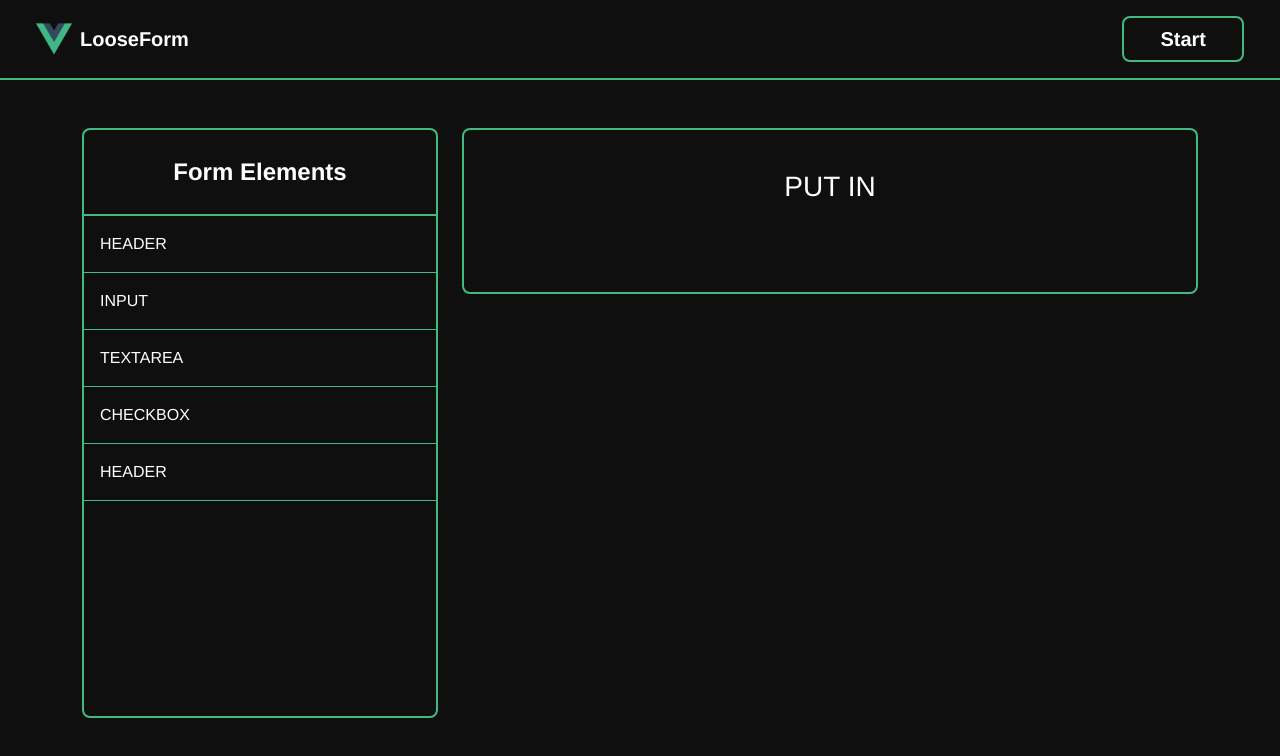
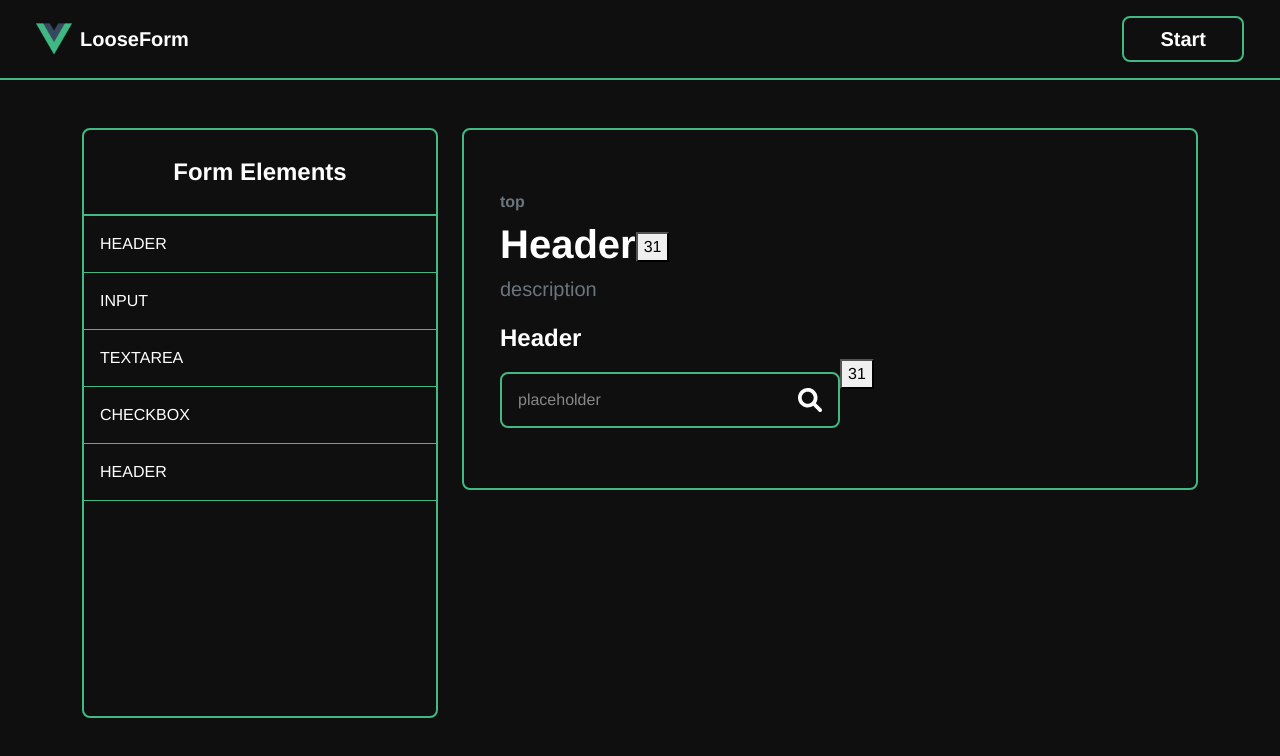
Before and after one commit to MuratBuyukcelebi/LooseForm, a Vue app: page / in a window 1280 px wide. Shown: the top 756 px of the page. Built offline with nearby package versions, Linux system fonts and the light colour scheme.

Commit message:
feat: create remove item in array system

```diff
--- a/src/views/Home.vue
+++ b/src/views/Home.vue
@@ -31,11 +31,10 @@
               @change="log"
               group="people"
           >
-            <div v-for="element in list2" :key="element.id">
-              <ItemSettings>
-                <Options :name="element.name" />
-              </ItemSettings>
-            </div>
+            <ItemSettings :key="element.id" v-for="(element, index) in list2">
+              <Options :name="element.name" />
+              <button @click="remove(index)">31</button>
+            </ItemSettings>
           </draggable>
         </div>
       </div>
@@ -69,12 +68,18 @@ export default {
       list1: message.map((name) => {
         return { name, fixed: true, id: idGlobal++ };
       }),
-      list2: []
+      list2: [
+        { name: "Header", id: idGlobal++ },
+        { name: "Input", id: idGlobal++ },
+      ]
     }
   },
   methods: {
     log: function(evt) {
       window.console.log(evt);
+    },
+    remove(index) {
+      this.$delete(this.list2, index);
     },
     cloneDog({ id }) {
       if (id === 0) {
```
